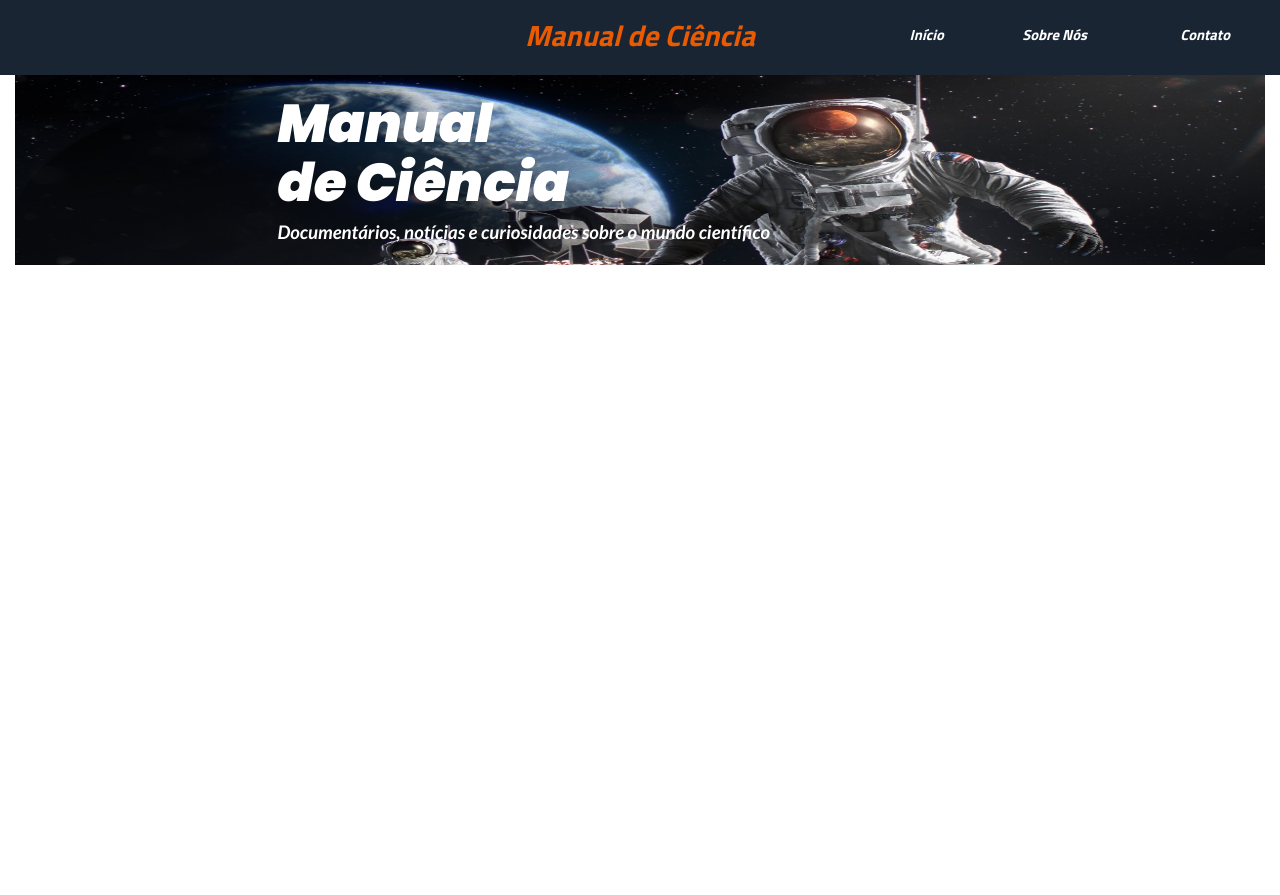
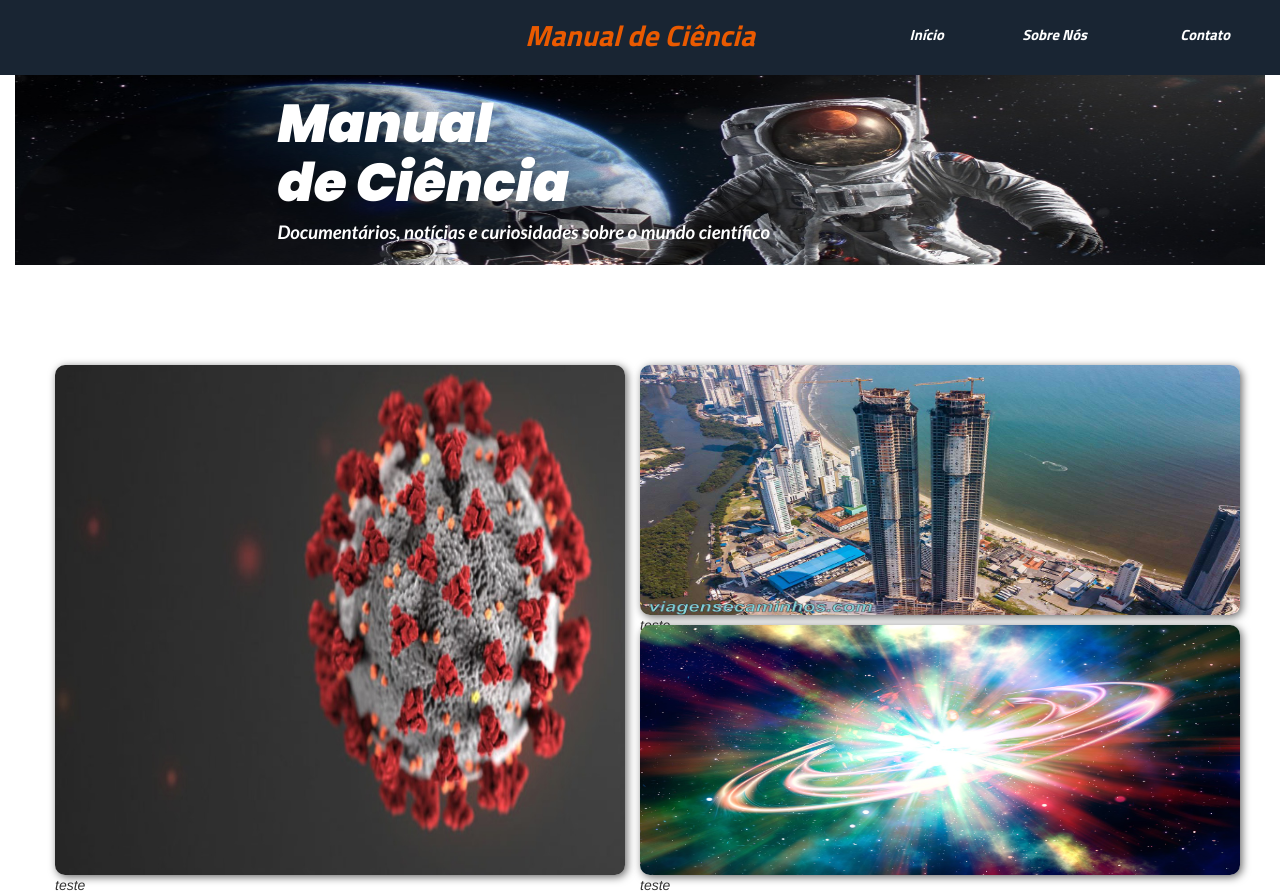
Before and after one commit to ViniciusNapolitano/Manual-da-Ciencia-bootstrap, a plain HTML site: page index.html in a window 1280 px wide. Before the commit the page ends 800 px from the top, so only its background shows below. Drawn offline with Linux system fonts and the light colour scheme.

Commit message:
Painel de Notícias
Painel com imagens formatadas, falta configurar a legenda

```diff
--- a/index.html
+++ b/index.html
@@ -32,6 +32,26 @@
             </div>
         </div>
 
+        <div class="row">
+            <div class="col-sm-12">
+                <div id="painel_noticias">
+                    <div id="col_noticia_1" class="col-sm-6">
+                        <img id="noticia_1" src="images/noticia_1.jpeg" alt="">
+                        <figcaption>teste</figcaption>
+                    </div>
+                    <div id="col_noticia_2_3" class="col-sm-6">
+                        <div id="row_noticia_2" class="row">
+                            <img id="noticia_2" src="images/noticia_2.jpeg" alt="">
+                            <figcaption>teste</figcaption>
+                        </div>
+                        <div id="row_noticia_3" class="row">
+                            <img id="noticia_3" src="images/noticia_3.jpeg" alt="">
+                            <figcaption>teste</figcaption>
+                        </div>
+                    </div>
+                </div>
+            </div>
+        </div>
 
     </div>
 </body>
--- a/styles/style.css
+++ b/styles/style.css
@@ -41,59 +41,6 @@
     text-align: right;
 }
 
-@media screen and (max-width: 1279px){
-    #direita, #esquerda {
-        width: 100vw;
-        height: 38px;
-        text-align: center;
-    }
-
-    #manualCiencia, .menu {
-        position: relative;
-        top: 0px;
-    }
-
-    figure.img-cabecalho-legenda {
-        width: 100vw;
-        margin-top: -1px;
-        margin-left: -15px;
-    }
-}
-
-@media screen and (max-width: 576px){
-    #direita, #esquerda {
-        width: 100vw;
-        height: 38px;
-        text-align: center;
-    }
-
-    #manualCiencia, .menu {
-        position: relative;
-        top: 0px;
-        margin-left: 0px;
-        margin-right: 0px;
-    }
-
-    figure.img-cabecalho-legenda {
-        width: 100vw;
-        margin-left: -15px;
-    }
-
-    figure.img-cabecalho-legenda figcaption {
-        top: 8px;
-        margin-left: 60px;
-        margin-top: 20px;
-    }
-
-    figure figcaption h1 {
-        font-size: 35pt;
-    }
-
-    figure figcaption h2 {
-        font-size: 12pt;
-    }
-}
-
 .img-cabecalho-legenda {
     position: relative;
     display: block;
@@ -131,3 +78,143 @@ figcaption h2 {
 }
 
 /*---- Notícias em Exposição ----*/
+#painel_noticias {
+    display: block;
+    margin: 100px auto 0px auto;
+    height: 500px;
+    width: 1200px;
+    /*border: 1px solid yellow;*/
+}
+
+#col_noticia_1 {
+    position: relative;
+    height: 510px;
+    width: 600px;
+    /*border: 1px solid red;*/
+}
+
+#col_noticia_2_3 {
+    height: 500px;
+    width: 600px;
+}
+
+#row_noticia_2 {
+    position: relative;
+    height: 250px;
+    width: 600px;
+    /*border: 1px solid brown;*/
+}
+
+#row_noticia_3 {
+    position: relative;
+    height: 250px;
+    width: 600px;
+    /*border: 1px solid black;*/
+    margin-top: 10px;
+}
+
+#noticia_1 {
+    display: block;
+    height: 100%;
+    width: 100%;
+    border-radius: 10px;
+    box-shadow: 2px 2px 8px rgba(0, 0, 0, .6);
+}
+
+#noticia_2 {
+    display: block;
+    float: right;
+    margin-top: 0px;
+    height: 100%;
+    width: 100%;
+    border-radius: 10px;
+    box-shadow: 2px 2px 8px rgba(0, 0, 0, .6);
+}
+
+#noticia_3 {
+    display: block;
+    float: right;
+    height: 100%;
+    width: 100%;
+    border-radius: 10px;
+    box-shadow: 2px 2px 8px rgba(0, 0, 0, .6);
+}
+
+#noticia_1 figcaption {
+    position: absolute;
+    top: 0;
+    height: 100px;
+    width: 100px;
+    background-color: rgba(0, 0, 0, .9);
+    border: 1px solid black;
+}
+
+#noticia_2 figcaption {
+    position: absolute;
+    height: 100%;
+    width: 100%;
+    background-color: rgba(0, 0, 0, .9);
+    border: 1px solid black;
+}
+
+#noticia_3 figcaption {
+    position: absolute;
+    height: 100%;
+    width: 100%;
+    background-color: rgba(0, 0, 0, 1);
+    border: 1px solid black;
+}
+
+/*---- Ajustes para vários dispositivos ----*/
+@media screen and (max-width: 576px){
+    #direita, #esquerda {
+        width: 100vw;
+        height: 38px;
+        text-align: center;
+    }
+
+    #manualCiencia, .menu {
+        position: relative;
+        top: 0px;
+        margin-left: 0px;
+        margin-right: 0px;
+    }
+
+    figure.img-cabecalho-legenda {
+        width: 100vw;
+        margin-left: -15px;
+    }
+
+    figure.img-cabecalho-legenda figcaption {
+        top: 8px;
+        margin-left: 60px;
+        margin-top: 20px;
+    }
+
+    figure figcaption h1 {
+        font-size: 35pt;
+    }
+
+    figure figcaption h2 {
+        font-size: 12pt;
+    }
+}
+
+@media screen and (max-width: 1279px){
+    #direita, #esquerda {
+        width: 100vw;
+        height: 38px;
+        text-align: center;
+    }
+
+    #manualCiencia, .menu {
+        position: relative;
+        top: 0px;
+    }
+
+    figure.img-cabecalho-legenda {
+        width: 100vw;
+        margin-top: -1px;
+        margin-left: -15px;
+    }
+}
```
Also changed, not shown: images/noticia_1.jpeg (added), images/noticia_2.jpeg (added), images/noticia_3.jpeg (added).
